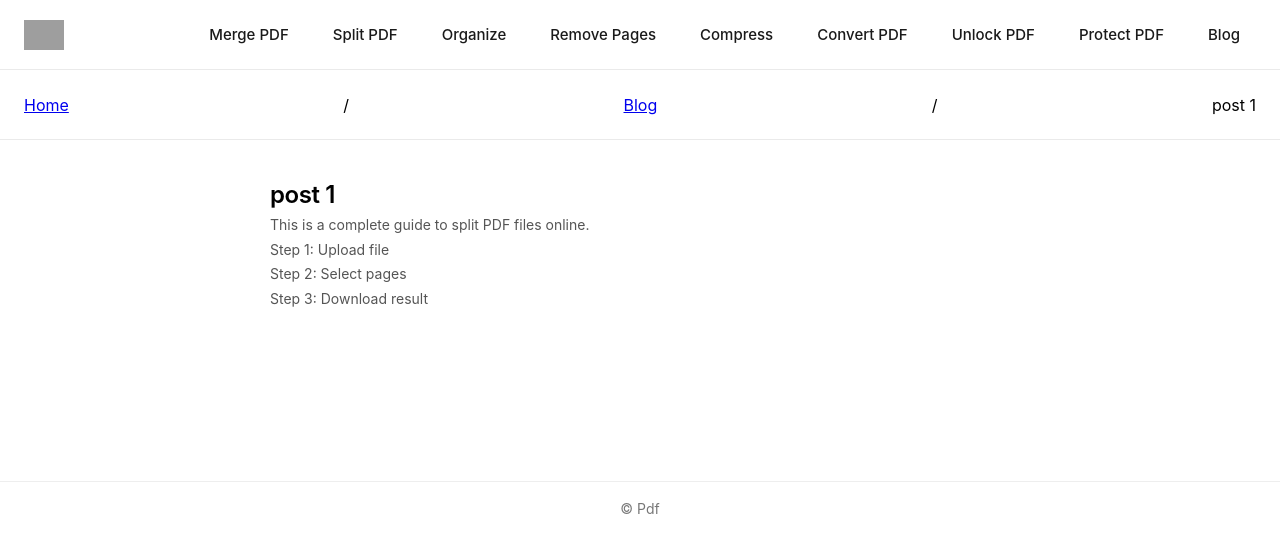
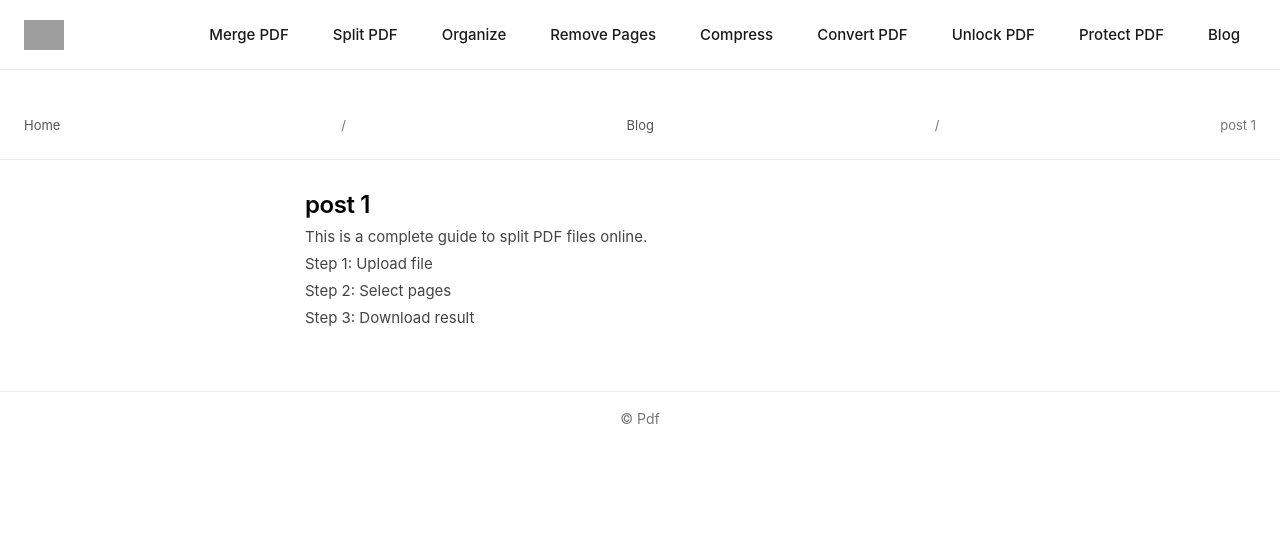
Before and after one commit to rforrupesh/pdf, a Jekyll site: the page built from _posts/2026-04-28-how-to-split-pdf.md, in a window 1280 px wide. Shown: the top 553 px of the page. Built offline with Jekyll 4.4.1, drawn with Linux system fonts in a browser that asks for light colours; grey boxes are pictures that could not be loaded.

Commit message:
Update style.css

```diff
--- a/assets/css/style.css
+++ b/assets/css/style.css
@@ -204,3 +204,30 @@
   transform: translateY(-3px);
   border-color: #ddd;
 }
+
+.post-breadcrumb-bar {
+  margin: 20px 0;
+  font-size: 13px;
+  color: #777;
+}
+
+.breadcrumb-nav a {
+  color: #555;
+  text-decoration: none;
+}
+
+.breadcrumb-nav a:hover {
+  text-decoration: underline;
+}
+
+.post-main {
+  max-width: 700px;
+  margin: auto;
+  padding: 10px 15px;
+}
+
+.post-main .section-body {
+  font-size: 15px;
+  line-height: 1.8;
+  color: #444;
+}
```
